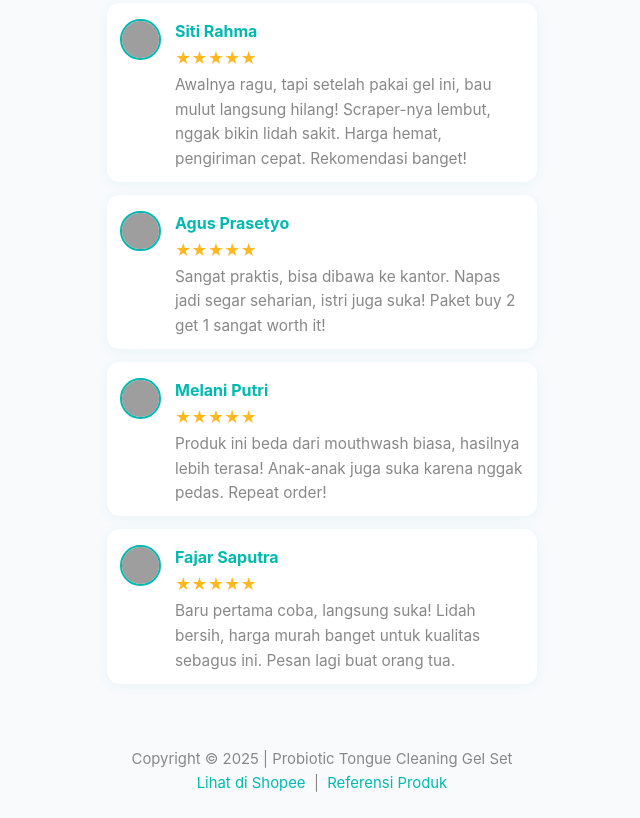
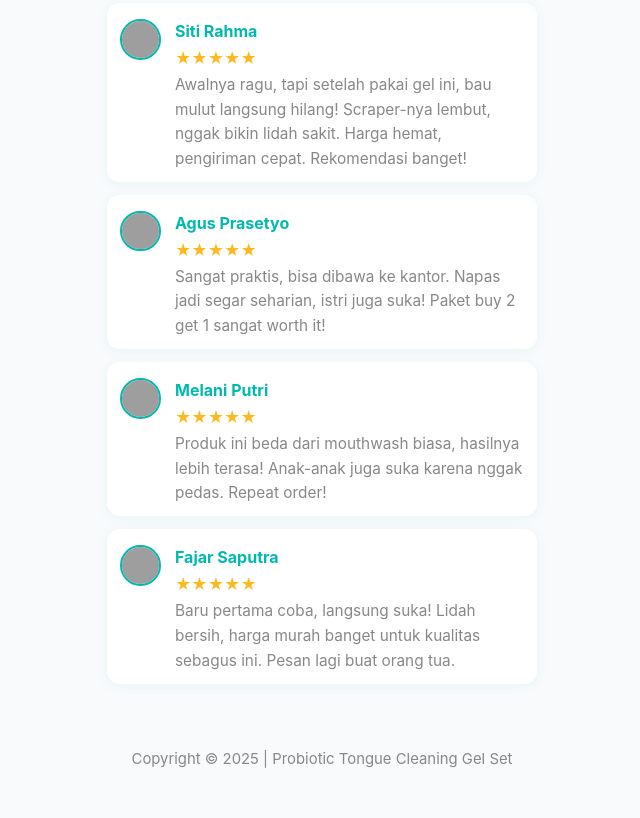
Before and after one commit to nexcoofficial/Probiotic-Tongue-Cleaning-Gel-Set, a plain HTML site: page index.html in a window 1280 px wide. Shown: the part 2254-3072 px from the top of the page, without its empty margins (318-958 px from the left). After the commit the page ends 3049 px from the top, so only its background shows below. Drawn offline with nearby package versions, Linux system fonts and the light colour scheme; grey boxes are pictures that could not be loaded; a script that the page names is missing.

Commit message:
Update index.html

```diff
--- a/index.html
+++ b/index.html
@@ -487,9 +487,6 @@
     </section>
     <div class="footer">
       <div>Copyright &copy; 2025 | Probiotic Tongue Cleaning Gel Set</div>
-      <a href="https://shopee.co.id/EELHOE-Gel-Pembersih-Lidah-Sikat-Penyegar-Melawan-Bau-Mulut-Tongue-Cleansing-Gel-YY035-i.1264495768.29160757000?xptdk=84a34117-2883-4ac6-8b49-a477afdda5b7" target="_blank" rel="noopener">Lihat di Shopee</a>
-      &nbsp;|&nbsp;
-      <a href="https://www.collectale.com/products/gel-2-2-2-3" target="_blank" rel="noopener">Referensi Produk</a>
     </div>
   </main>
   <div class="sticky-order-bar" id="sticky-bar">
```
